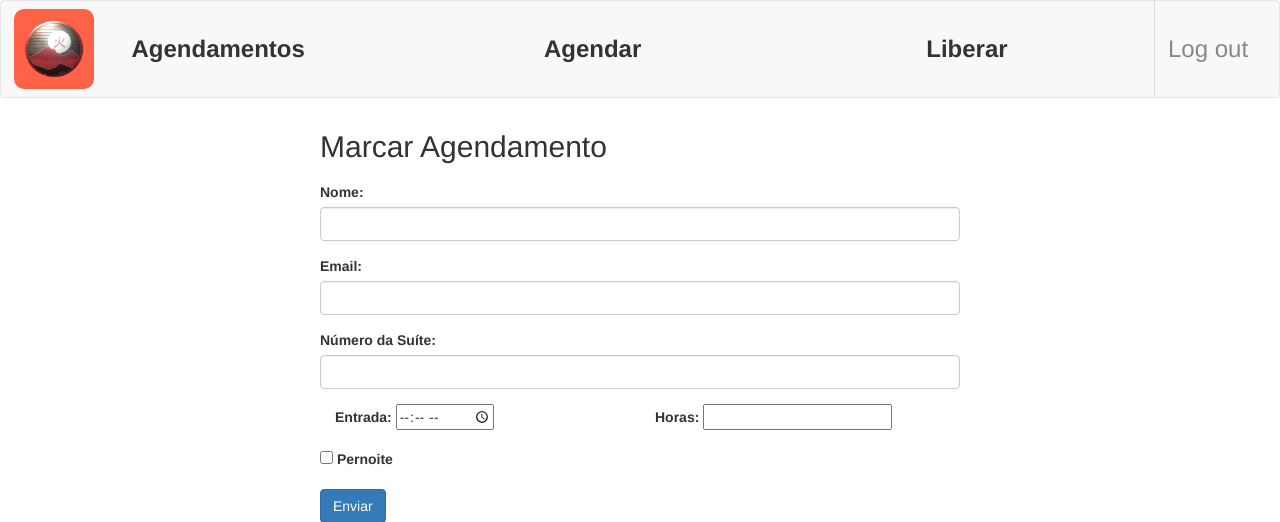
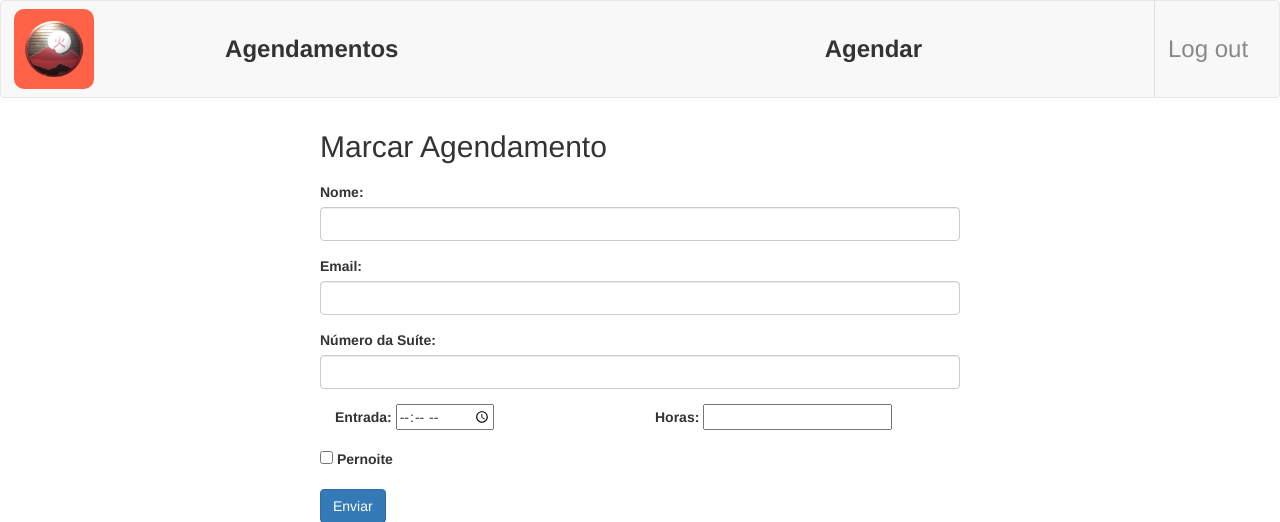
Before and after one commit to MrAbade/serijum-backend, a Flask app: page /book in a window 1280 px wide. Shown: the top 522 px of the page. Run offline with Flask 2, Linux system fonts and the light colour scheme; the visitor is signed in with stand-in values (Sample User, id 1); parts of the project's set-up code (start-up, migrations or seed data) failed here and were passed over; some libraries are stand-ins or nearby versions.

Commit message:
fix: termorarialy remove release suite

```diff
--- a/resources/templates/base.html.j2
+++ b/resources/templates/base.html.j2
@@ -21,7 +21,7 @@
             <div class="menu">
                 <a href="{{ url_for('reservation.reserved_suites') }}"><li>Agendamentos</li></a>
                 <a href="{{ url_for('book_release.book_suite') }}"><li>Agendar</li></a>
-                <a href="{{ url_for('book_release.release') }}"><li>Liberar</li></a>
+                {# <a href="{{ url_for('book_release.release') }}"><li>Liberar</li></a> #}
             </div>
             <div class="auth-button">
                 {% if current_user.is_authenticated %}
```
